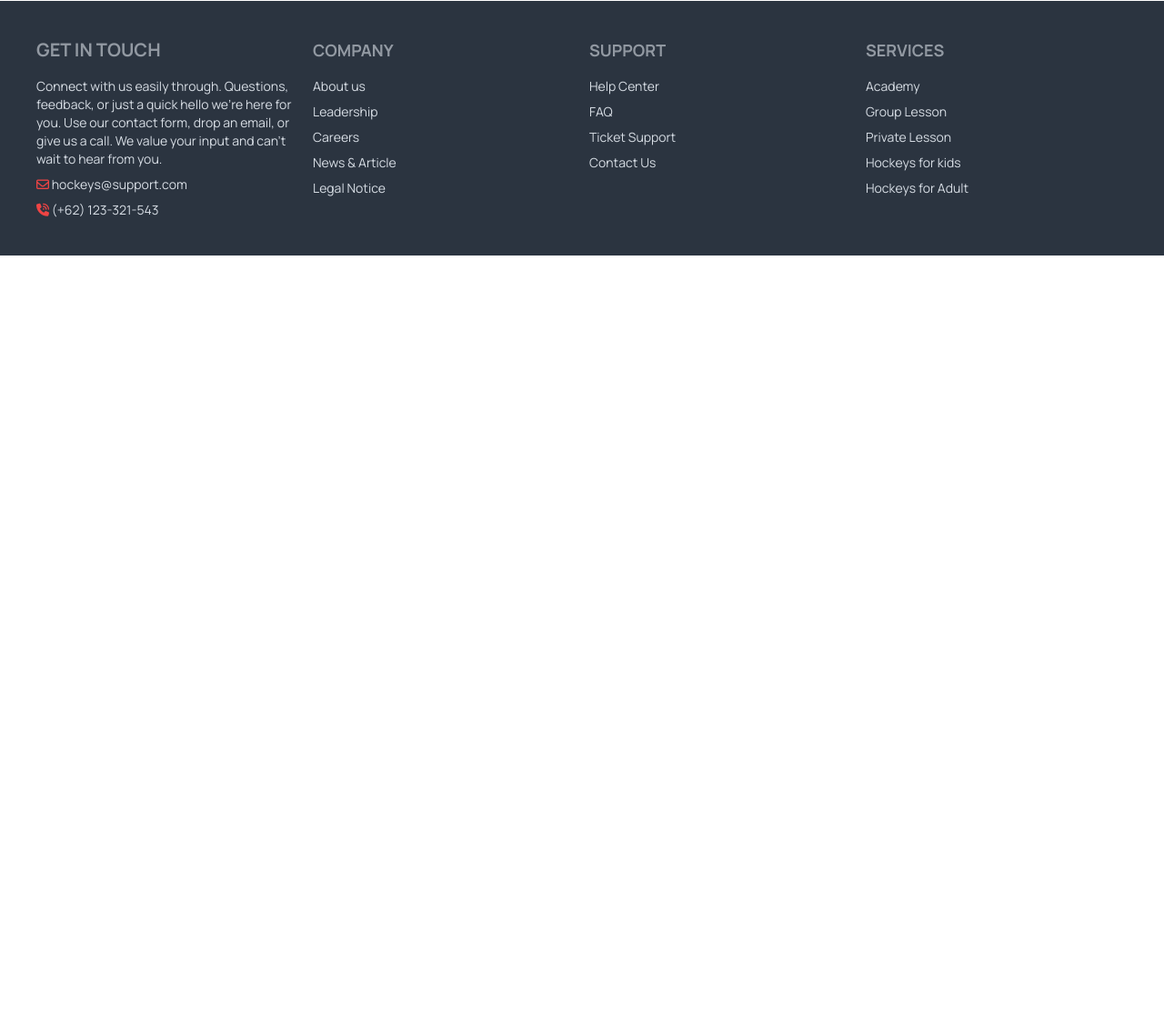
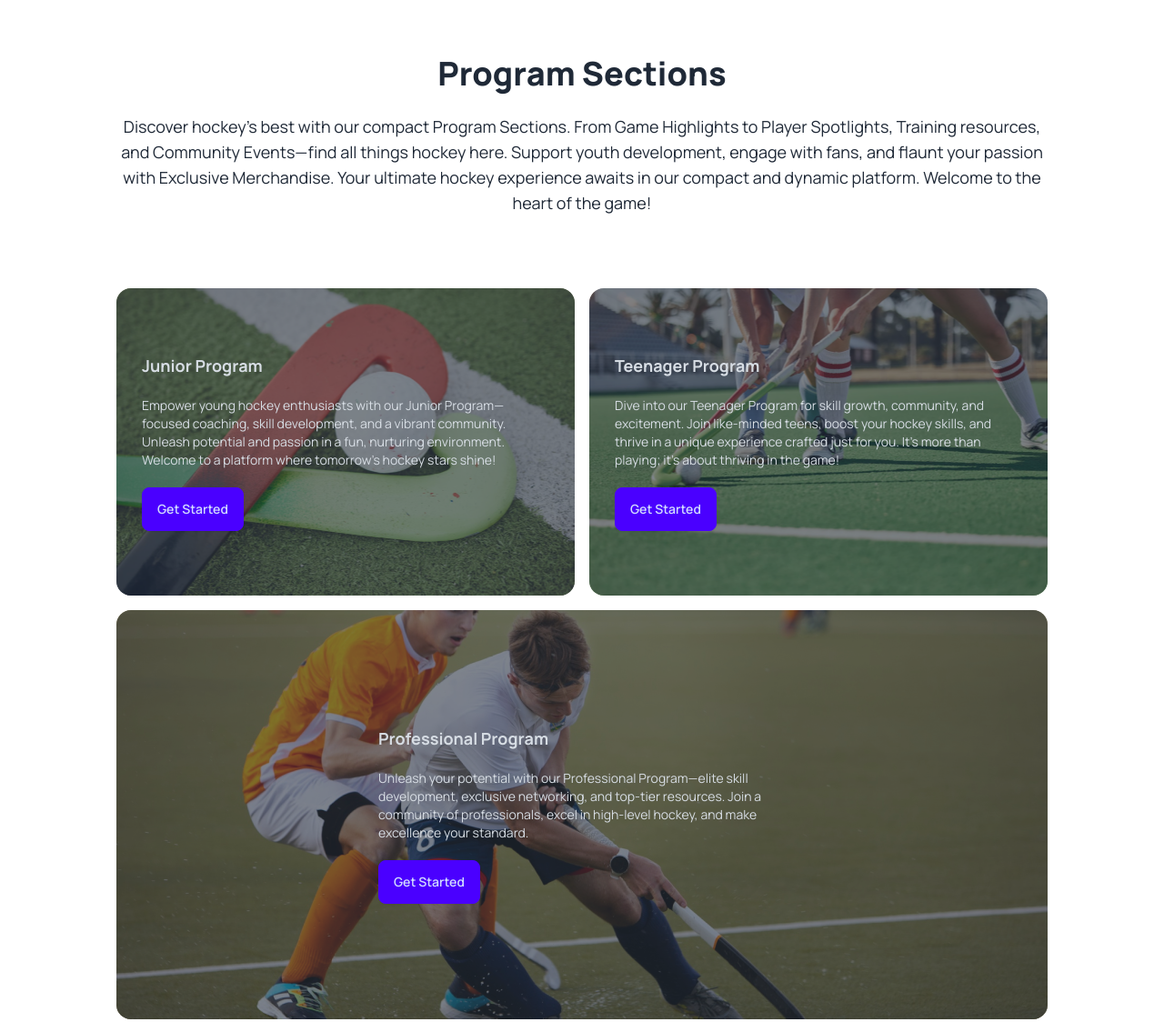
Before and after one commit to redowan114944/B9A3, a plain HTML site: page index.html in a window 1280 px wide. Shown: the part 1180-2304 px from the top of the page at 91% size. Before the commit the page ends 1461 px from the top, so only its background shows below. Drawn offline with nearby package versions, Linux system fonts and the light colour scheme.

Commit message:
second section added

```diff
--- a/index.html
+++ b/index.html
@@ -92,10 +92,12 @@
     </header>
 
     <main class="lg:py-9 lg:px-32 sm:py-4 sm:px-4">
+        <!-- first-section -->
         <section class="text-center">
             <h1 class="mb-6 text-lg lg:text-4xl font-extrabold">Professional Hockeys Club</h1>
             <hr>
-            <p class="text-sm lg:text-lg ml-auto mr-auto mb-2 lg:mb-20">Explore the world of our Professional Hockey Club a realm where skill, determination, and the love for
+            <p class="text-sm lg:text-lg ml-auto mr-auto mb-2 lg:mb-20">Explore the world of our Professional Hockey
+                Club a realm where skill, determination, and the love for
                 the game converge. Immerse yourself in the dynamic journey of champions, and witness the artistry and
                 camaraderie that define our esteemed hockey community.</p>
             <hr>
@@ -103,26 +105,76 @@
                 <div class="mr-8 max-w-60 mt-6">
                     <div class="radial-progress text-red-600" style="--value:87;" role="progressbar">87%</div>
                     <h1 class="text-xl font-extrabold pt-6">Prayer Facility</h1>
-                        <p class="text-sm text-gray-700 pt-4">Serene Prayer Space for Peaceful Reflection, the space is also big.</p>
+                    <p class="text-sm text-gray-700 pt-4">Serene Prayer Space for Peaceful Reflection, the space is also
+                        big.</p>
                 </div>
                 <div class="mr-6 max-w-60 mt-6">
                     <div class="radial-progress text-cyan-400" style="--value:95;" role="progressbar">95%</div>
                     <h1 class="text-xl font-extrabold pt-6">Experienced Coach</h1>
-                        <p class="text-sm text-gray-700 pt-4">Expert Coach Nurturing Training and Skills for Winning Players.</p>
+                    <p class="text-sm text-gray-700 pt-4">Expert Coach Nurturing Training and Skills for Winning
+                        Players.</p>
                 </div>
                 <div class="mr-6 max-w-60 mt-6">
                     <div class="radial-progress text-yellow-400" style="--value:90;" role="progressbar">90%</div>
                     <h1 class="text-xl font-extrabold pt-6">Senior Player</h1>
-                        <p class="text-sm text-gray-700 pt-4">Veteran Leader on the Hockey Field to support the junior player.</p>
+                    <p class="text-sm text-gray-700 pt-4">Veteran Leader on the Hockey Field to support the junior
+                        player.</p>
                 </div>
                 <div class="mr-6 max-w-60 mt-6">
                     <div class="radial-progress text-blue-600" style="--value:80;" role="progressbar">80%</div>
                     <h1 class="text-xl font-extrabold pt-6">Training Ground</h1>
-                        <p class="text-sm text-gray-700 pt-4">Hockey's Dedicated Training and Practice Space to Perform better.</p>
+                    <p class="text-sm text-gray-700 pt-4">Hockey's Dedicated Training and Practice Space to Perform
+                        better.</p>
                 </div>
             </div>
         </section>
 
+        <!-- second-section -->
+        <section class="text-center">
+            <h1 class="mb-6 text-lg lg:text-4xl mt-16 lg:mt-24 font-extrabold">Program Sections</h1>
+            <p class="text-sm lg:text-lg ml-auto mr-auto mb-2 lg:mb-20">Discover hockey's best with our compact Program
+                Sections. From Game Highlights to Player Spotlights, Training resources, and Community Events—find all
+                things hockey here. Support youth development, engage with fans, and flaunt your passion with Exclusive
+                Merchandise. Your ultimate hockey experience awaits in our compact and dynamic platform. Welcome to the
+                heart of the game!</p>
+            <div>
+                <div class="flex flex-col lg:flex-row justify-center items-center">
+                    <div class="hero min-h-[240px] lg:min-h-[338px] lg:mb-4 lg:ml-0 lg:mt-0 mb-4 ml-0 mt-4 rounded-2xl"
+                        style="background-image: url(Images/2.png);">
+                        <div class="hero-overlay bg-opacity-60 rounded-2xl"></div>
+                        <div class="hero-content text-center lg:text-left text-neutral-content">
+                            <div class="max-w-md">
+                                <h1 class="mb-5 font-bold text-lg">Junior Program</h1>
+                                <p class="mb-5 text-sm">Empower young hockey enthusiasts with our Junior Program—focused coaching, skill development, and a vibrant community. Unleash potential and passion in a fun, nurturing environment. Welcome to a platform where tomorrow's hockey stars shine!</p>
+                                <button class="btn btn-primary">Get Started</button>
+                            </div>
+                        </div>
+                    </div>
+                    <div class="hero min-h-[240px] lg:min-h-[338px] lg:mb-4 lg:ml-4 mb-4 ml-0 rounded-2xl"
+                        style="background-image: url(Images/3.png);">
+                        <div class="hero-overlay bg-opacity-60 rounded-2xl"></div>
+                        <div class="hero-content text-center lg:text-left text-neutral-content">
+                            <div class="max-w-md">
+                                <h1 class="mb-5 font-bold text-lg">Teenager Program</h1>
+                                <p class="mb-5 text-sm">Dive into our Teenager Program for skill growth, community, and excitement. Join like-minded teens, boost your hockey skills, and thrive in a unique experience crafted just for you. It's more than playing; it's about thriving in the game!</p>
+                                <button class="btn btn-primary">Get Started</button>
+                            </div>
+                        </div>
+                    </div>
+                </div>
+                <div class="hero min-h-[240px] lg:min-h-[450px] lg:mb-4 mb-4 rounded-2xl"
+                    style="background-image: url(Images/4.png);">
+                    <div class="hero-overlay bg-opacity-60 rounded-2xl"></div>
+                    <div class="hero-content text-center lg:text-left text-neutral-content">
+                        <div class="max-w-md">
+                            <h1 class="mb-5 font-bold text-lg">Professional Program</h1>
+                            <p class="mb-5 text-sm">Unleash your potential with our Professional Program—elite skill development, exclusive networking, and top-tier resources. Join a community of professionals, excel in high-level hockey, and make excellence your standard.</p>
+                            <button class="btn btn-primary">Get Started</button>
+                        </div>
+                    </div>
+                </div>
+            </div>
+        </section>
     </main>
 
     <footer class="footer p-10 bg-neutral text-neutral-content grid lg:grid-cols-4 grid-cols-2">
```
Lines whose indentation alone changed are shown as unchanged.
